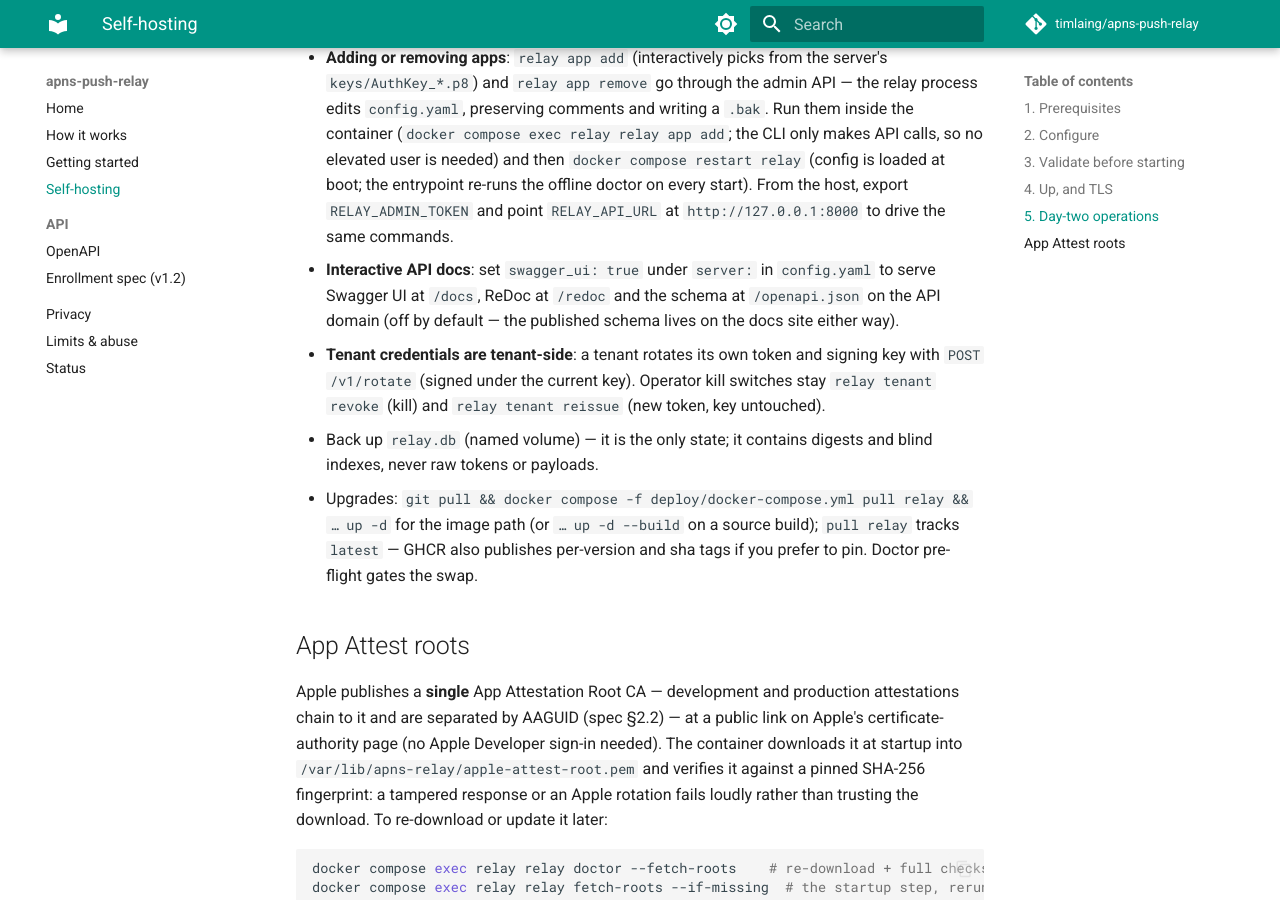
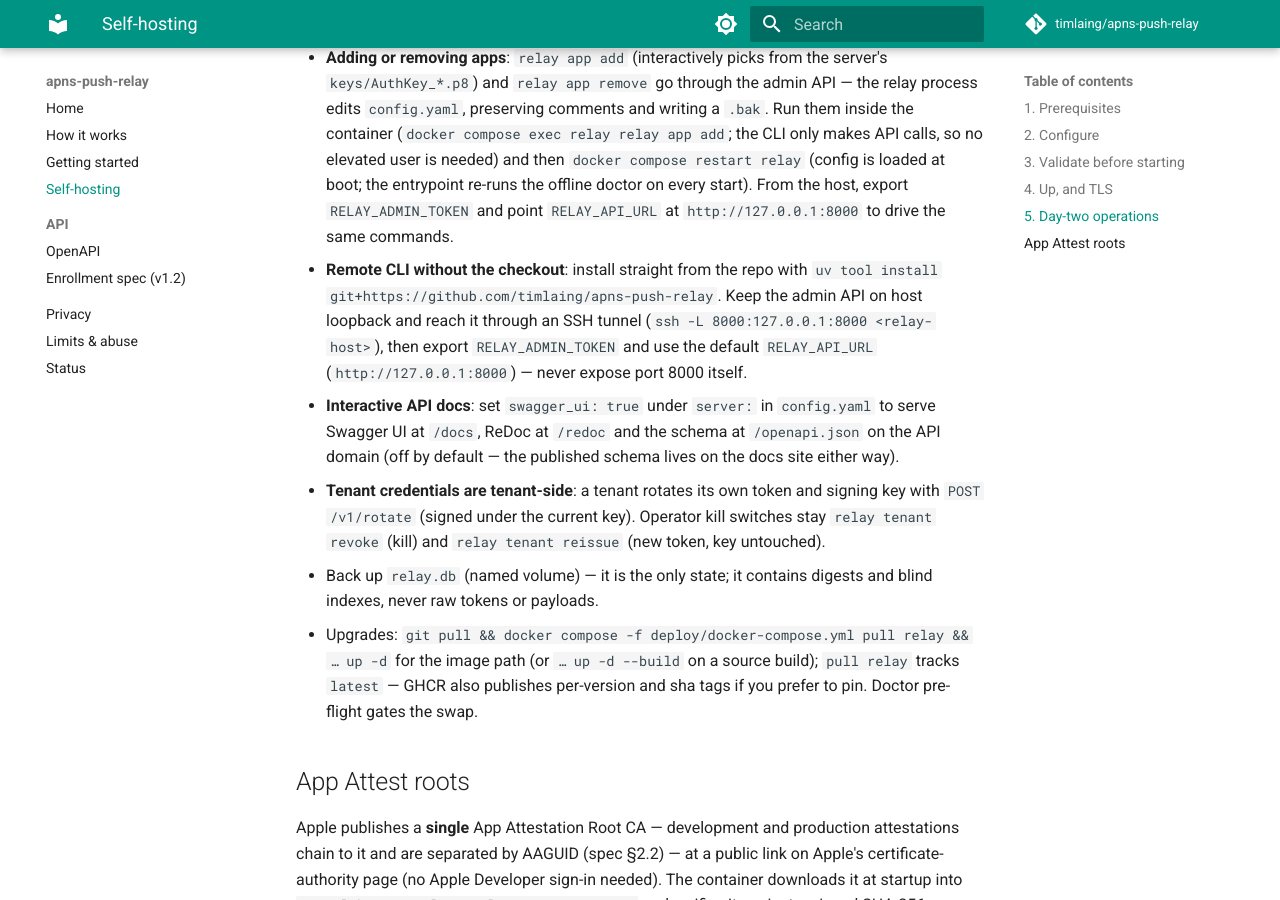
Before and after one commit to timlaing/apns-push-relay, an MkDocs documentation site: the page built from docs/self-hosting.md, in a window 1280 px wide and 900 px high, scrolled down 3536 px. Built offline with MkDocs 1.6.1 and Material for MkDocs 9.7.7, drawn with Linux system fonts in a browser that asks for light colours; comment, search, counter and statistics services are not loaded.

Commit message:
Docs: install the CLI from git + admin API over SSH tunnel

```diff
--- a/docs/self-hosting.md
+++ b/docs/self-hosting.md
@@ -184,6 +184,13 @@ docker compose exec relay relay metrics             # metric table (--json / --p
   export `RELAY_ADMIN_TOKEN` and point
   `RELAY_API_URL` at `http://127.0.0.1:8000` to drive the same
   commands.
+
+- **Remote CLI without the checkout**: install straight from the repo with
+  `uv tool install git+https://github.com/timlaing/apns-push-relay`. Keep the
+  admin API on host loopback and reach it through an SSH tunnel
+  (`ssh -L 8000:127.0.0.1:8000 <relay-host>`), then export
+  `RELAY_ADMIN_TOKEN` and use the default `RELAY_API_URL`
+  (`http://127.0.0.1:8000`) — never expose port 8000 itself.
 - **Interactive API docs**: set `swagger_ui: true` under `server:` in
   `config.yaml` to serve Swagger UI at `/docs`, ReDoc at `/redoc` and the
   schema at `/openapi.json` on the API domain (off by default — the
```
Also changed, not shown: README.md (+16 -0 lines).
